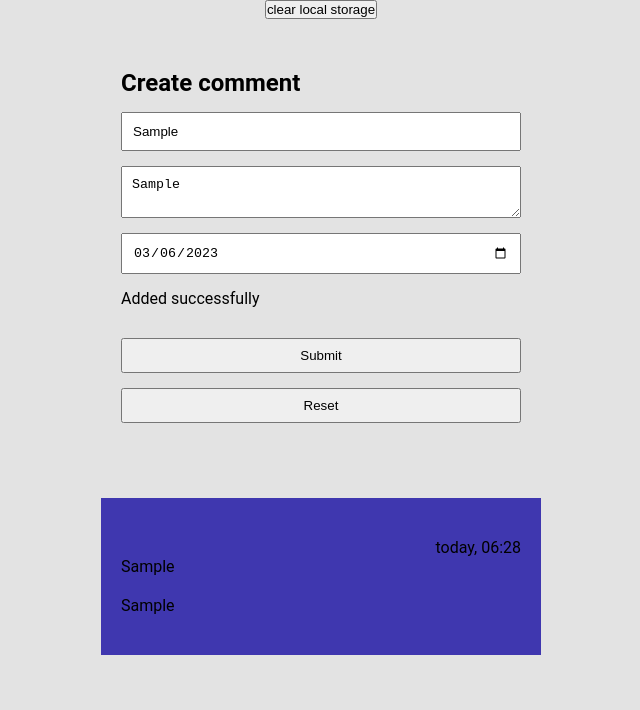
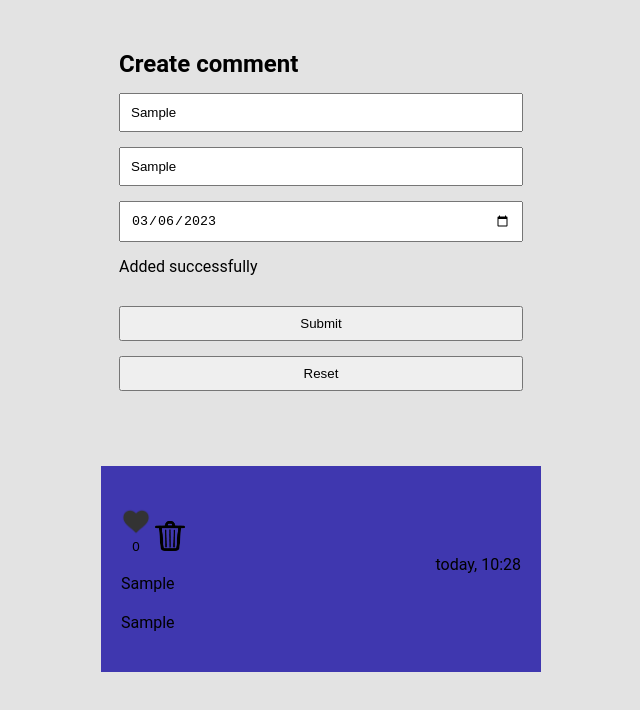
Before and after one commit to extroblade/nativejs-comments, a plain HTML site: page index.html in a window 1280 px wide. Both pictures are taken after typing "Sample", "Sample" into the empty fields and a click on the button "Submit". Shown: the whole page, without its empty margins (319-959 px from the left). Drawn offline with Linux system fonts and the light colour scheme; a web font is replaced by a local one.

Commit message:
need fix with h:m in comments and fix styles

```diff
--- a/index.html
+++ b/index.html
@@ -9,23 +9,23 @@
 </head>
 <body>
     <div class="content">
-        <button onclick='clearLS()'>clear local storage</button>
-
         <form class="form">
             <h2>Create comment</h2>
 
             <input
                 class="form__author input"
                 type="text"
-                placeholder="Name Surname"
+                placeholder="Username"
+                required
             >
 
-            <textarea class="form__comment input" type="text"></textarea>
+            <input class="form__comment input" type="text" required>
 
             <input
                 placeholder="Date"
                 class="form__date input"
                 type="date"
+                required
             >
 
             <div class="form__alert">
--- a/src/script.js
+++ b/src/script.js
@@ -1,10 +1,124 @@
-
-document.querySelector('.form__date').valueAsDate = new Date();
-let inputs = Array.from(document.querySelectorAll(".input"))
 
 let comments = []
 
+const form = document.querySelector('.form')
+const form_submit = document.querySelector('.form__submit')
+const form_date = document.querySelector('.form__date')
+const inputs = Array.from(document.querySelectorAll(".input"))
+const author = document.querySelector('.form__author')
+const comment = document.querySelector('.form__comment')
+const validator = document.querySelector(".form__alert p")
+const comField = document.querySelector('.comments')
+
+const day = 1000 * 60 * 60 * 24
+
+form_date.valueAsDate = new Date()
+
+let date = Date.parse(form_date.value)
+let now = Date.now() + 3600000*4
+let dif = Date.now() - date
+
+author.onchange = validate
+comment.onchange = validate
+
+
 loadComs()
+
+
+function timeChanger(time) {
+    const hrs = now - time
+
+    let days = Math.floor(hrs / day)
+    let h = Math.floor(hrs / (1000 * 60 * 60) % 24)
+    let m = Math.floor((dif / (1000 * 60)) % 60)
+    let hours = h < 10 ? `0${h}` : h
+    let minutes = m < 10 ? `0${m}` : m
+    let hoursAndMinutes = ` ${hours}:${minutes}`
+
+    if (now-time < day ){
+        time = 'today,'
+    } else if (now-time >= day && hrs <= day*2) {
+        time = 'yesterday,'
+    } else time = `${days} days ago,`
+
+    return time+hoursAndMinutes
+}
+
+
+function submit(){
+    validate()
+    let com = {
+        author : author.value,
+        comment : comment.value,
+        time : Date.parse(form_date.value),
+        likes: 0,
+        pressed: false,
+    }
+
+    if(com.author && com.comment){
+        comments.push(com)
+        saveComs()
+    }
+
+    showComs()
+}
+
+
+form_submit.onclick = submit
+
+
+author.onkeydown= function(e){
+    if (e.keyCode == 13) submit()
+}
+
+
+comment.onkeydown = function(e){
+    if (e.keyCode == 13) submit()
+}
+
+//${timeChanger(item.likes)}
+
+function showComs() {
+    if (comments != null){
+        let out = ''
+        comments.map(item => {
+            out += `<div class='comment'>\
+                <div><button class='comment__like-btn'>\
+                <img src="src/static/like.png" alt="like">\
+                <p>${item.likes}</p>\
+                </button>\
+                <button class='comment__delete-btn'>\
+                <img src="src/static/trash.png" alt="delete">\
+                </button></div>\
+                <p class="comment__date">${timeChanger(item.time)}</p>\
+                <p class="comment__author">${(item.author)}</p>\
+                <p class="comment__comment">${(item.comment)}</p>\
+                </div>`
+        })
+
+        comField.innerHTML = out
+    }
+}
+
+
+function saveComs() {
+    localStorage.setItem('comments', JSON.stringify(comments))
+}
+
+
+function loadComs() {
+    if (JSON.parse(localStorage.getItem('comments'))) {
+        comments = JSON.parse(localStorage.getItem('comments'))
+        showComs()
+    }
+
+}
+
+
+function clearLS() {
+    localStorage.clear()
+}
+
 
 function validate() {
     let textctr=0;
@@ -19,91 +133,47 @@ function validate() {
     })
 
     if (textctr) {
-        document.querySelector(".form__alert p").innerHTML = "Input not valid"
+        validator.innerHTML = "Input not valid"
+        return false
     } else {
-        document.querySelector(".form__alert p").innerHTML = "Added successfully"
+        validator.innerHTML = "Added successfully"
+        return true
     }
 }
 
 
-document.querySelector('.form__submit').onclick = function(e){
-    e.preventDefault();
-    validate()
+let likeBtns = Array.from(document.querySelectorAll(".comment__like-btn"))
+let likeBtnsP = Array.from(document.querySelectorAll(".comment__like-btn p"))
+console.log(comments)
 
-    let author = document.querySelector('.form__author')
-    let comment = document.querySelector('.form__comment')
-    let date = Date.parse(document.querySelector('.form__date').value)
-    let now = new Date()
-    const hours = now.getHours() < 10 ? `0${now.getHours()}` : now.getHours()
-    const minutes = now.getMinutes() < 10 ? `0${now.getMinutes()}` : now.getMinutes()
-    const hoursAndMinutes = ` ${hours}:${minutes}`;
-    let dif = Date.now() - date
-    let day = 86400000
-    let days = Math.round(dif / day)
 
-    if (dif < day ){
-        date = 'today,'
-    } else if (dif >= day && dif <= day*2) {
-        date = 'yesterday,'
-    } else date = `${days} days ago,`
-
-    let com = {
-        author : author.value,
-        comment : comment.value,
-        time : date+hoursAndMinutes,
-    }
-
-    if(com.author && com.comment){
-        comments.push(com)
-        saveComs();
-    }
-
-    showComs();
-
+function showLikes() {
+    likeBtnsP.map(i => {
+        i.innerHTML = (i.likes)
+    })
 }
 
-function showComs() {
-    let comField = document.querySelector('.comments')
+for (let i = 0; i < likeBtns.length; i++) {
+    likeBtns[i].onclick = function() {
 
-    let out = '';
+        comments[i].pressed = !comments[i].pressed;
+        comments[i].pressed ? comments[i].likes++ : comments[i].likes--;
 
-    comments.map(item => {
-        out += `<div class='comment'><p class="comment__date">${(item.time)}</p>`
-        out += `<p class="comment__author">${(item.author)}</p>`
-        out += `<p class="comment__comment">${(item.comment)}</p></div>`
-    })
-
-    comField.innerHTML = out
+        clearLS()
+        saveComs()
+    }
 }
-
-
-function saveComs() {
-    localStorage.setItem('comments', JSON.stringify(comments))
-}
-
-function loadComs() {
-    if (JSON.parse(localStorage.getItem('comments'))) {
-        comments = JSON.parse(localStorage.getItem('comments'))
-    }
-    showComs()
-}
-
-function clearLS() {
-    localStorage.clear()
-}
-
-console.log(localStorage)
 
 
 
 
-// let form = document.querySelector('.form')
-// let check = 0;
-
-// document.querySelector('.open').onclick = function(){
-
-
-//     check ? form.classList?.add("hidden") : form.classList?.remove("hidden")
-
-//     check = Math.abs(check-1)
-// }
+let deleteIcons = document.querySelectorAll(".comment__delete-btn");
+    for (let i = 0; i < deleteIcons.length; i++) {
+        deleteIcons[i].addEventListener("click", function (e) {
+            e.preventDefault()
+            this.parentElement.parentElement.style.display = "none"
+            comments.splice(i, 1)
+            clearLS()
+            saveComs()
+    });
+    }
--- a/src/styles/styles.sass
+++ b/src/styles/styles.sass
@@ -48,20 +48,14 @@ body
 .form
     display: flex
     justify-content: center
-    //background-color: rgb(59, 12, 12)
     flex-direction: column
     padding: 50px
     *
         margin-bottom: 15px
 
     .input
+        min-width: 380px
         padding: 10px
-
-    textarea
-        max-width: 378px
-        min-width: 378px
-        min-height: 20px
-        max-height: 300px
 
     .btn
         padding: 8px
@@ -81,3 +75,11 @@ body
 
     &__author
         padding-bottom: 20px
+
+    &__delete-btn, &__like-btn
+        background-color: $accent
+        border: 0px
+        cursor: pointer
+        img
+            width: 30px
+            height: 30px
```
Also changed, not shown: src/static/like.png (added), src/static/trash.png (added), src/styles/styles.css, 1 other file.
